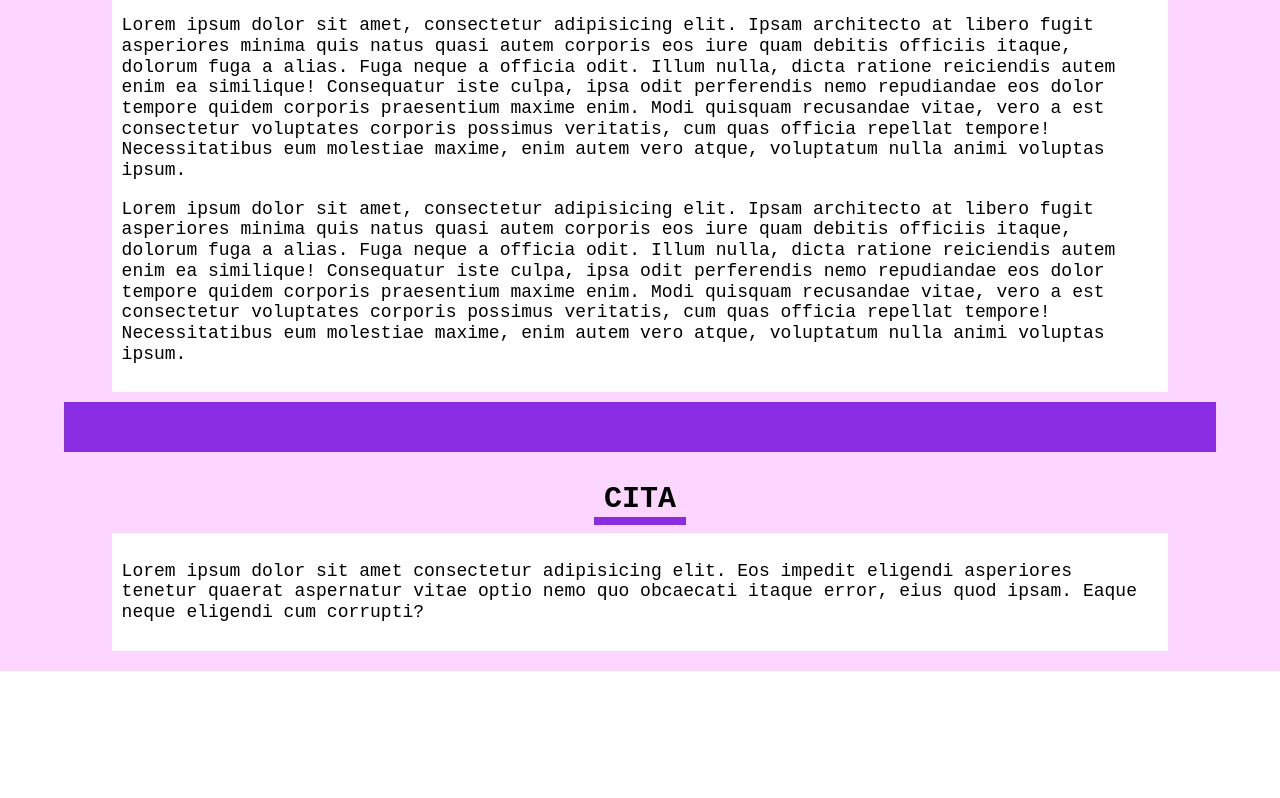
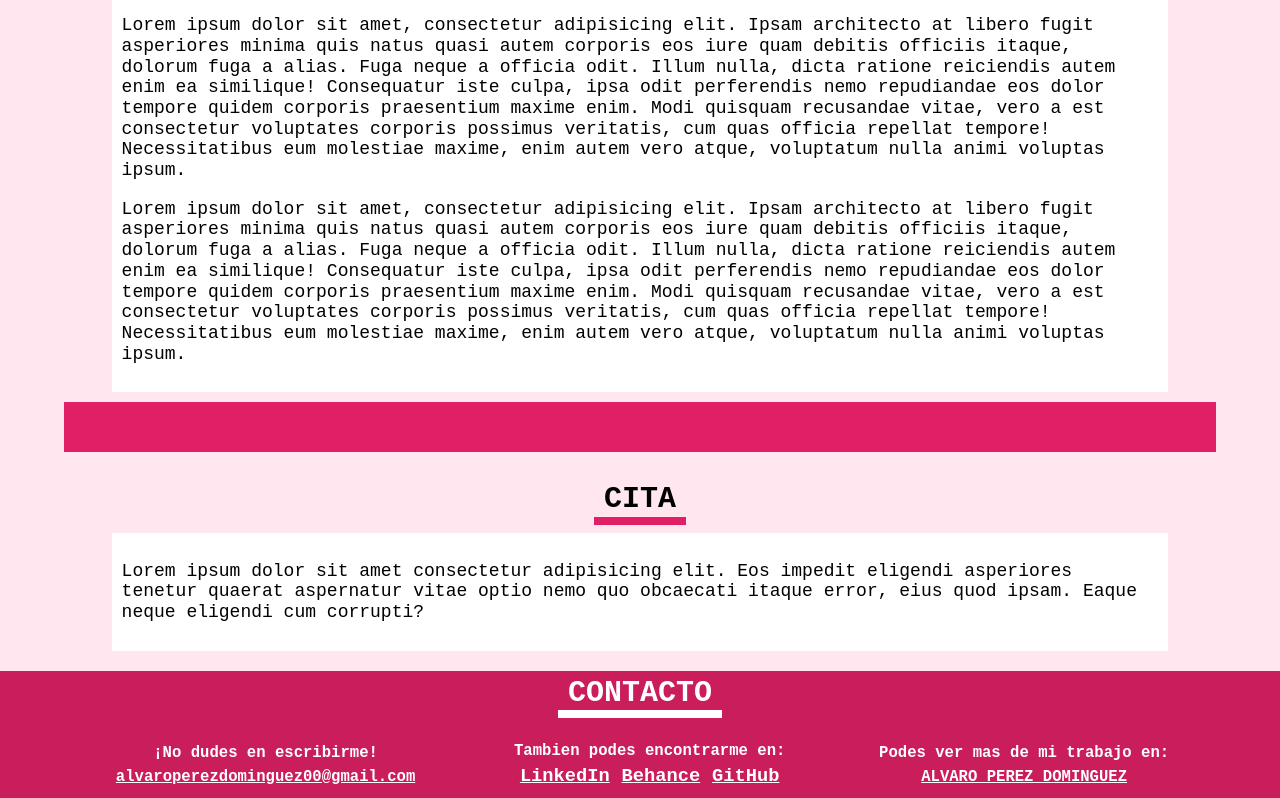
Before and after one commit to alvaroPD00/ProcediWeb, a plain HTML site: page Semiotica-entornos.html in a window 1280 px wide. Shown: the part 1591-2389 px from the top of the page. Before the commit the page ends 2262 px from the top, so only its background shows below. Drawn offline with Linux system fonts and the light colour scheme.

Commit message:
implementacion barra superior y footer en resto de htmls y arreglo de js

```diff
--- a/Semiotica-entornos.html
+++ b/Semiotica-entornos.html
@@ -209,14 +209,51 @@
       </div>
     </main>
 
-    <!--lateral
+    <!-- <p>pie de pagina</p> -->
+    <footer class="contenedor-footer">
+      <div class="pie-pagina">
+        <h2 class="titulo-contacto">
+          <span>CONTACTO</span>
+        </h2>
+        <div class="contenido-pie">
+          <!-- EMAIL -->
+          <div class="contacto">
+            <p>¡No dudes en escribirme!</p>
+            <a href="mailto:alvaroperezdominguez00@gmail.com" target="_blank">
+              alvaroperezdominguez00@gmail.com</a
+            >
+          </div>
+          <!-- REDES -->
+          <div class="contacto">
+            <p>Tambien podes encontrarme en:</p>
 
-     <aside><p>lateral</p></aside>
-
-    <footer>
-      <p>pie de pagina</p>
+            <div class="links-redes">
+              <a
+                href="https://www.linkedin.com/in/%C3%A1lvaro-p%C3%A9rez-dom%C3%ADnguez/"
+                target="_blank"
+              >
+                LinkedIn</a
+              >
+              <a
+                href="https://www.behance.net/AlvaroPerezDominguez"
+                target="_blank"
+              >
+                Behance</a
+              >
+              <a href="https://github.com/AlvaroPerezDominguez" target="_blank">
+                GitHub</a
+              >
+            </div>
+          </div>
+          <!-- PORTFOLIO -->
+          <div class="contacto">
+            <p>Podes ver mas de mi trabajo en:</p>
+            <a href="asdasdasdasd.com" target="_blank">
+              ALVARO PEREZ DOMINGUEZ</a
+            >
+          </div>
+        </div>
+      </div>
     </footer>
-
-    -->
   </body>
 </html>
--- a/js/script.js
+++ b/js/script.js
@@ -51,9 +51,3 @@ document.addEventListener("DOMContentLoaded", function () {
   var poligono3 = document.querySelector(".poligon3");
   poligono3.style = "fill:hsl(" + tonoAzar + ", 100%, 50%)";
 });
-
-/*FUENTES*/
-<script
-  src="https://c.webfontfree.com/c.js?f=DCC-Ash"
-  type="text/javascript"
-></script>;
```
Also changed, not shown: espacios-procedurales.html (+44 -7 lines), generativo.html (+44 -7 lines).
